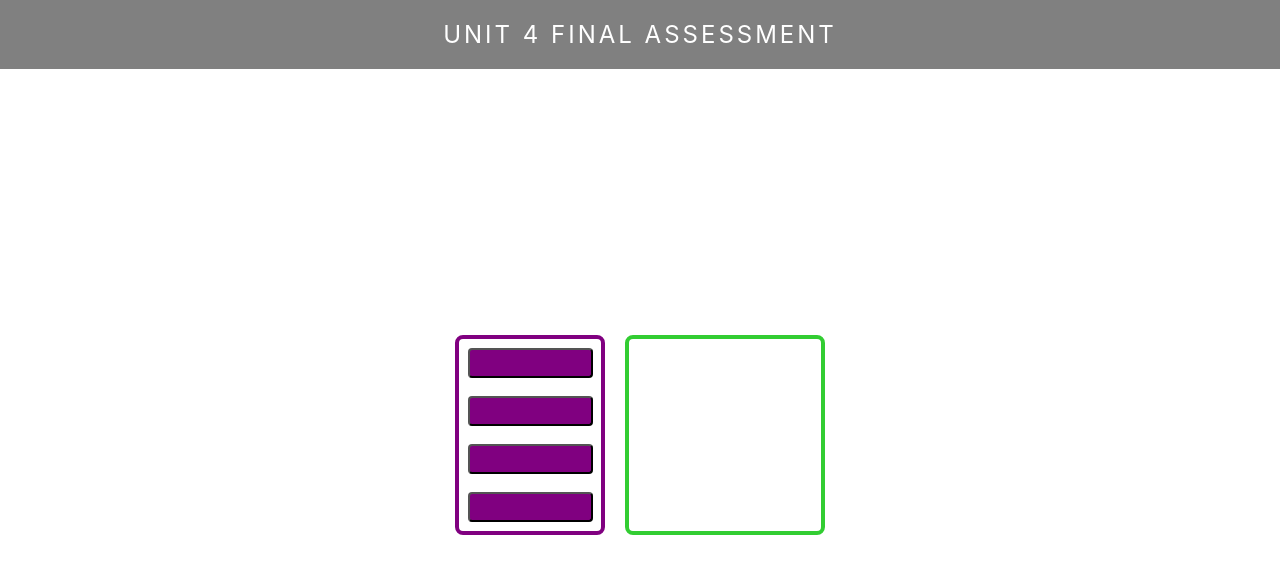
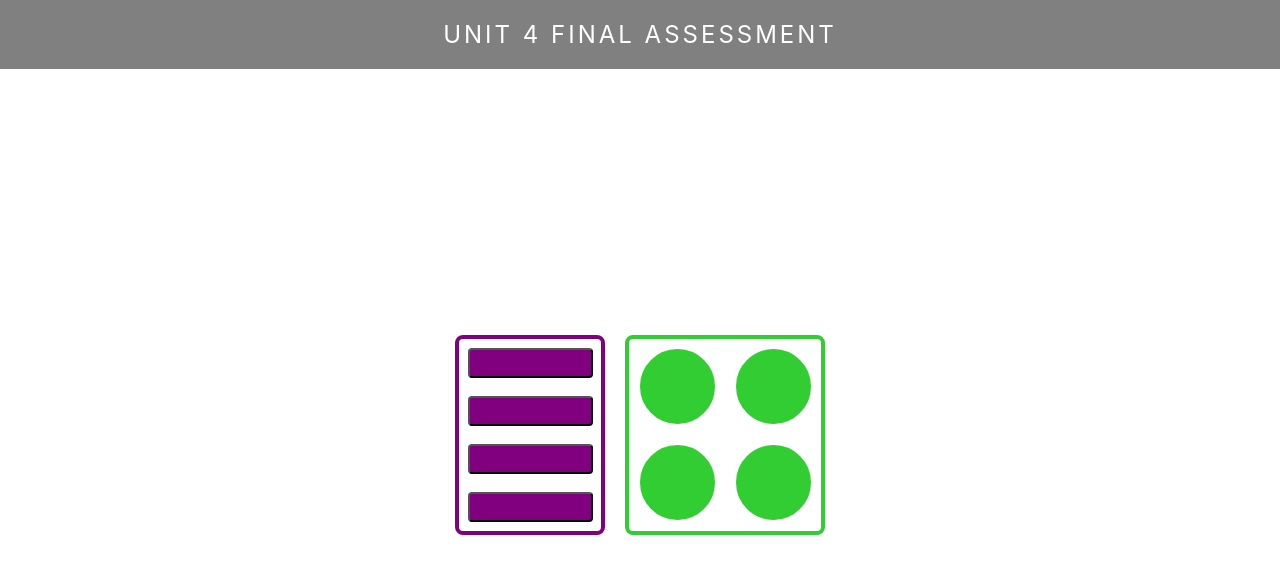
Before and after one commit to TonyPurple/reactunit4assessment, a React (Create React App) app: page / in a window 1280 px wide. Shown: the top 574 px of the page. Built offline with nearby package versions, Linux system fonts and the light colour scheme.

Commit message:
stub up 4 divs on Circles component

```diff
--- a/src/components/Circles/Circles.jsx
+++ b/src/components/Circles/Circles.jsx
@@ -3,7 +3,12 @@ import './Circles.css'
 
 function circles(props) {
     return (
-        <div className="Circles"></div>
+        <div className="Circles">
+        <div></div>
+        <div></div>
+        <div></div>
+        <div></div>
+        </div>
     )
 }
 export default circles;
```
